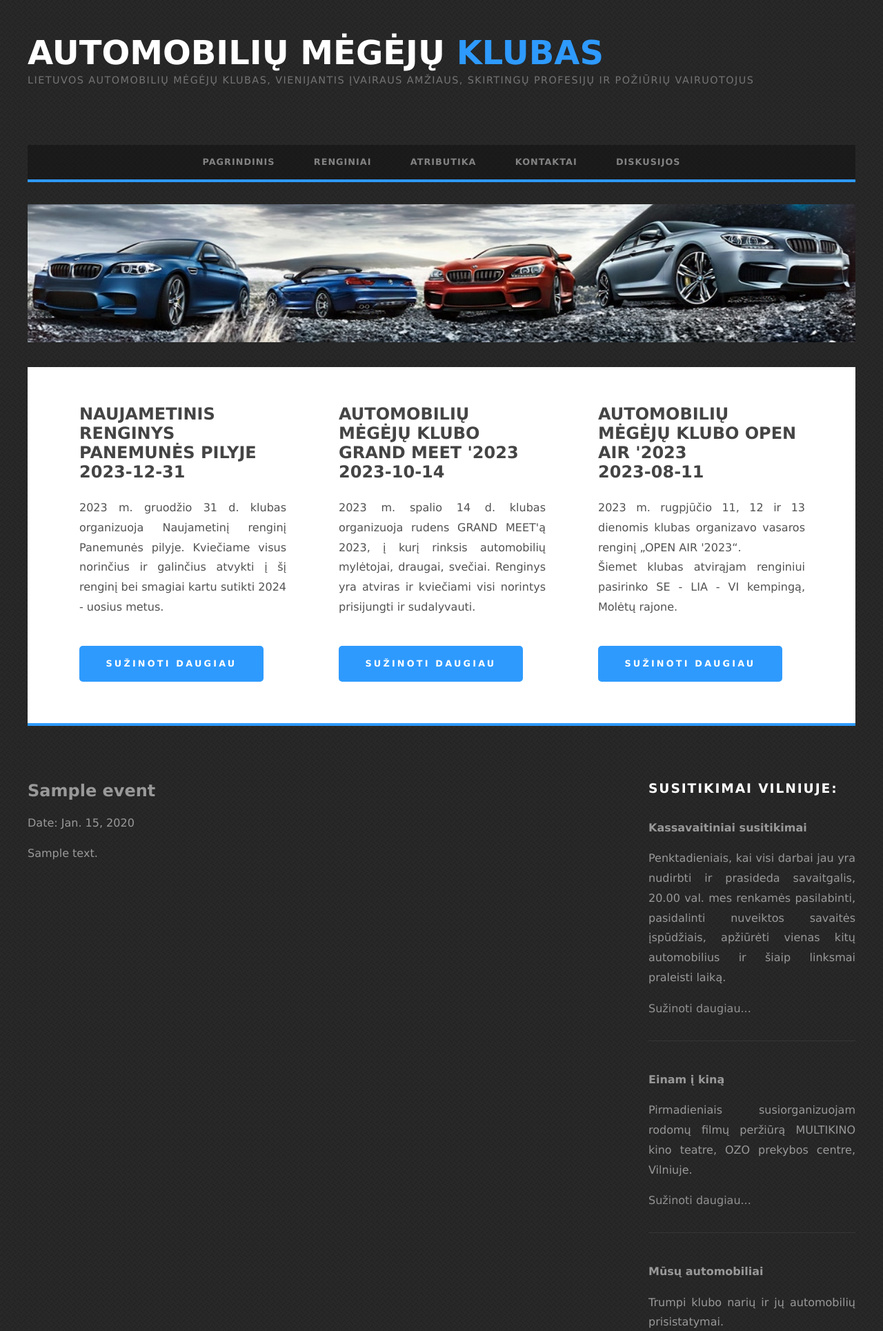
After one commit to vokator-online/autoclubsite, a Django app: page /event/1/ in a window 1280 px wide. The commit adds this page. Shown: the top 1929 px of the page at 69% size. Run offline with Django 5.2, Linux system fonts and the light colour scheme; tables that the repository leaves empty hold one stand-in row (values such as "Sample post").

Commit message:
Renginių modelio sukūrimas ir integravimas į puslapio aplikaciją

```diff
--- a/autoclub/website/admin.py
+++ b/autoclub/website/admin.py
@@ -5,6 +5,12 @@ from django.http.response import HttpResponse
 from django.utils.translation import ngettext, gettext as _
 from django.db.models import QuerySet
 from . import models, utils
+
+
+@admin.register(models.Event)
+class EventAdmin(admin.ModelAdmin):
+    list_display = ('title', 'date', 'created_at', 'updated_at')
+    search_fields = ['title']
 
 
 class TicketMessageInline(admin.TabularInline):
--- a/autoclub/website/models.py
+++ b/autoclub/website/models.py
@@ -3,6 +3,7 @@ from django.utils.translation import gettext_lazy as _
 from django.urls import reverse
 from django.contrib.auth.models import User
 from django.utils.crypto import get_random_string
+from tinymce.models import HTMLField
 
 
 SUBJECT_CHOICES = (
@@ -111,3 +112,19 @@ class TicketMessage(models.Model):
 
     def get_absolute_url(self):
         return reverse("ticketmessage_detail", kwargs={"pk": self.pk})
+
+
+class Event(models.Model):
+    image = models.ImageField(upload_to='images/events/', verbose_name=_("event image"), blank=True, null=True)
+    title = models.CharField(max_length=100, verbose_name=_("title"))
+    date = models.DateField(verbose_name=_("date"), db_index=True)
+    content = HTMLField(verbose_name=_("content"))
+    created_at = models.DateTimeField(_("created at"), auto_now_add=True, db_index=True)
+    updated_at = models.DateTimeField(_("updated at"), auto_now=True, db_index=True)
+    cancellation_date = models.DateField(blank=True, null=True, verbose_name=_("cancellation date"))
+
+    class Meta:
+            ordering = ['-date']
+
+    def __str__(self):
+        return self.title
--- a/autoclub/website/static/css/style.css
+++ b/autoclub/website/static/css/style.css
@@ -636,10 +636,35 @@ h1.merchandise-title::before {
 
 
 /*********************************************************************************/
-/* Ticket Detail Form                                                            */
+/* Events Form                                                                 */
 /*********************************************************************************/
 
+.event-list {
+    list-style-type: none; /* Pašalina sąrašo simbolius */
+}
 
+.event-item {
+    display: flex;
+    align-items: flex-start; /* Nuotraukai palieka viršutinę kiekvieno elemento dalį */
+    border-bottom: 1px solid #363636; /* Pritaikykite savo esamą linijos spalvą */
+    margin: 10px 0; /* Atstumas tarp linijų */
+}
+
+.event-image {
+    margin-right: 10px; /* Atstumas tarp nuotraukos ir detalių */
+}
+
+.event-details {
+    flex: 1; /* Elementas užima likusią vietą, kad būtų galima nusistatyti reikiamą plotį */
+}
+
+.event-title {
+    font-weight: bold; /* Pavadinimo teksto paryškinimas */
+}
+
+.event-date {
+    color: gray; /* Data spalva */
+}
 
 
 /*********************************************************************************/
@@ -649,9 +674,11 @@ h1.merchandise-title::before {
 .style1 {
 	color: #FFFFFF;
 }
+
 .style2 {
 	font-weight: normal;
 }
+
 .style3 {
 	text-align: justify;
 }
--- a/autoclub/website/templates/base.html
+++ b/autoclub/website/templates/base.html
@@ -69,7 +69,7 @@
             2023-10-14</h2>
 			<p class="style3">2023 m. spalio 14 d. klubas organizuoja rudens GRAND MEET'ą 2023,
 				į kurį rinksis automobilių mylėtojai, draugai, svečiai. Renginys yra atviras ir kviečiami visi norintys prisijungti ir sudalyvauti.</p>
-			<a href="{% url 'grand_meet_2023' %}" class="button">Sužinoti daugiau</a>
+			<a href=" " class="button">Sužinoti daugiau</a>
     </div>
 
 	<div id="tbox3">
--- /dev/null
+++ b/autoclub/website/templates/main/event_detail.html
@@ -0,0 +1,16 @@
+{% extends 'base.html' %}
+{% block title %}{{ event.title }}{% endblock %}
+{% block content %}
+
+<div class="container page">
+    <div class="content">
+        <div>
+			<h2>{{ event.title }}</h2>
+		</div>
+        <br>
+
+        <p>Date: {{ event.date }}</p>
+        <p>{{ event.content | safe }}</p>
+
+    </div>
+{% endblock %}
--- a/autoclub/website/urls.py
+++ b/autoclub/website/urls.py
@@ -3,8 +3,8 @@ from . import views
 
 urlpatterns = [
     path('', views.HomeView.as_view(), name='home'),
-    path('events/', views.EventsView.as_view(), name='events'),
-    path('grand/', views.GrandView.as_view(), name='grand_meet_2023'),
+    path('events/', views.EventListView.as_view(), name='events'),
+    path('event/<int:pk>/', views.EventDetailView.as_view(), name='event_detail'),
     path('cinema/', views.CinemaView.as_view(), name='cinema'),
     path('meetings/', views.MeetingsView.as_view(), name='meetings'),
     path('applications/', views.ApplicationsView.as_view(), name='applications'),
--- a/autoclub/website/views.py
+++ b/autoclub/website/views.py
@@ -1,4 +1,5 @@
-from django.views.generic import TemplateView
+from django.views.generic import TemplateView, ListView, DetailView
+from PIL import Image
 from typing import Any
 from django.conf import settings
 from django.contrib.auth.mixins import LoginRequiredMixin, UserPassesTestMixin
@@ -15,8 +16,28 @@ class HomeView(TemplateView):
     template_name = 'main/home.html'
 
 
-class EventsView(TemplateView):
+class EventListView(ListView):
+    model = models.Event
     template_name = 'main/events.html'
+    context_object_name = 'events'
+
+    def get_context_data(self, **kwargs):
+        context = super().get_context_data(**kwargs)
+        events = context['events']
+
+        for event in events:
+            if event.image:
+                img = Image.open(event.image.path)
+                img.thumbnail((150, 100))
+                img.save(event.image.path)
+
+        return context
+
+
+class EventDetailView(DetailView):
+    model = models.Event
+    template_name = 'main/event_detail.html'
+    context_object_name = 'event'
 
 
 class CinemaView(TemplateView):
```
Also changed, not shown: autoclub/website/templates/main/events.html (+12 -90 lines), autoclub/website/migrations/0008_event.py (added).
